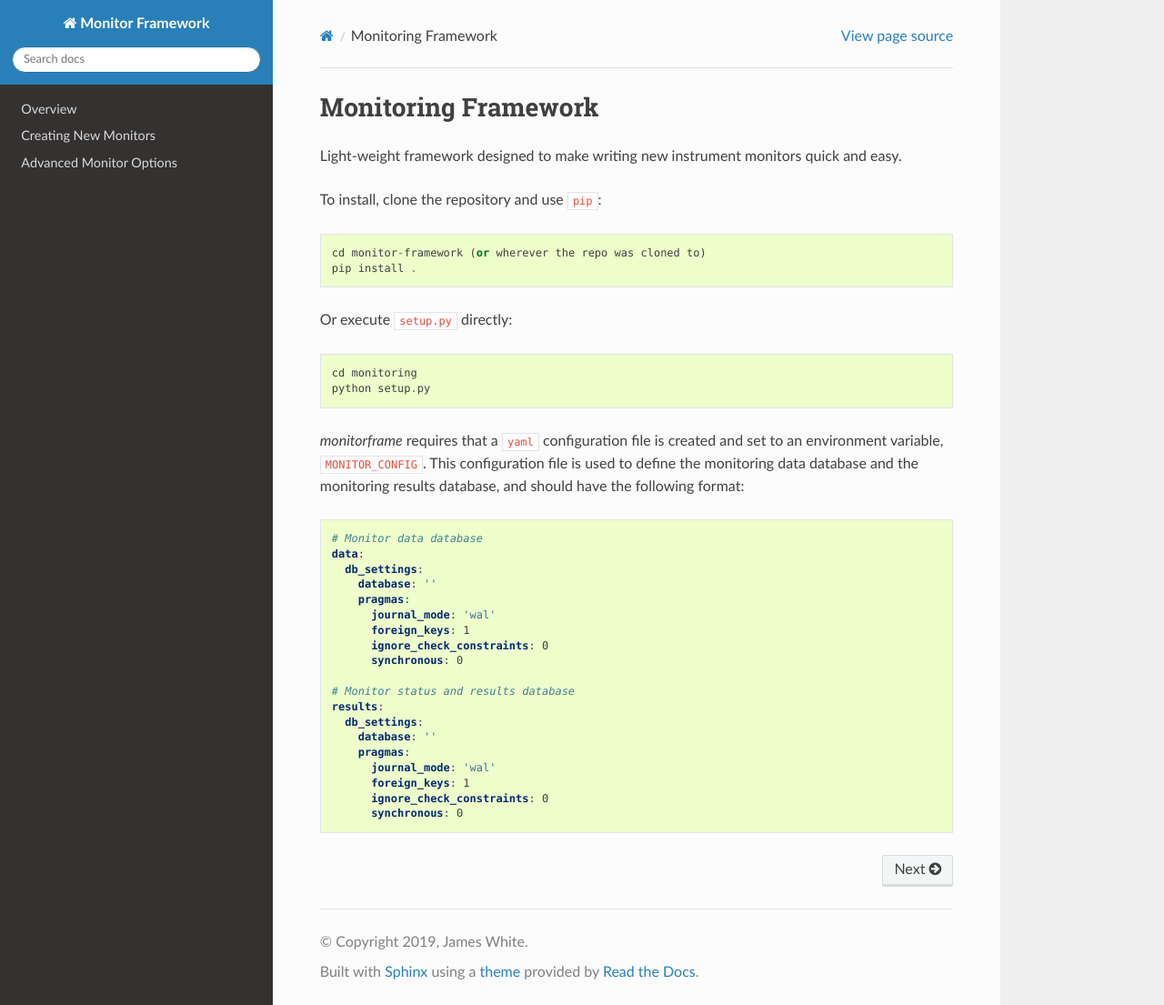
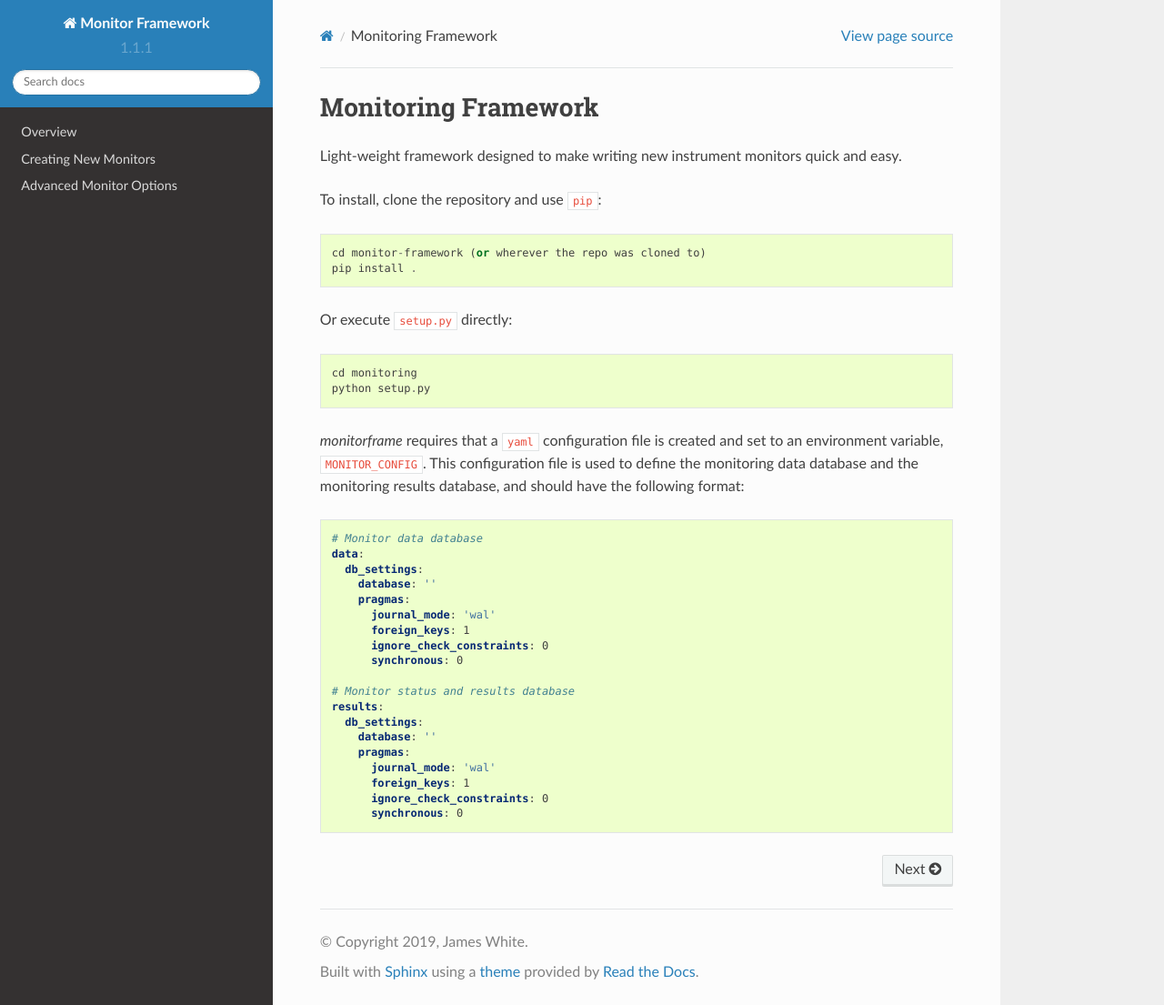
Before and after one commit to spacetelescope/monitor-framework, a Sphinx documentation site: the page built from docs/source/index.rst, in a window 1280 px wide and 1105 px high. Shown: the whole window at 91% size. Built offline with Sphinx 7.4.7 and the Read the Docs theme 2.0.0, drawn with Linux system fonts in a browser that asks for light colours.

Commit message:
Increment version number.

```diff
--- a/docs/source/conf.py
+++ b/docs/source/conf.py
@@ -24,9 +24,9 @@ copyright = '2019, James White'
 author = 'James White'
 
 # The short X.Y version
-version = ''
+version = '1.1.1'
 # The full version, including alpha/beta/rc tags
-release = ''
+release = '1.1.1'
 
 
 # -- General configuration ---------------------------------------------------
--- a/setup.py
+++ b/setup.py
@@ -13,7 +13,7 @@ setup_parameters = dict(
 
 setup(
     name='monitorframe',  # Required
-    version='1.1.0',  # Required
+    version='1.1.1',  # Required
     description='Framework for building instrument monitors.',  # Required
     author='James White; Space Telescope Science Institute',
     author_email='jwhite@stsci.edu',
```
